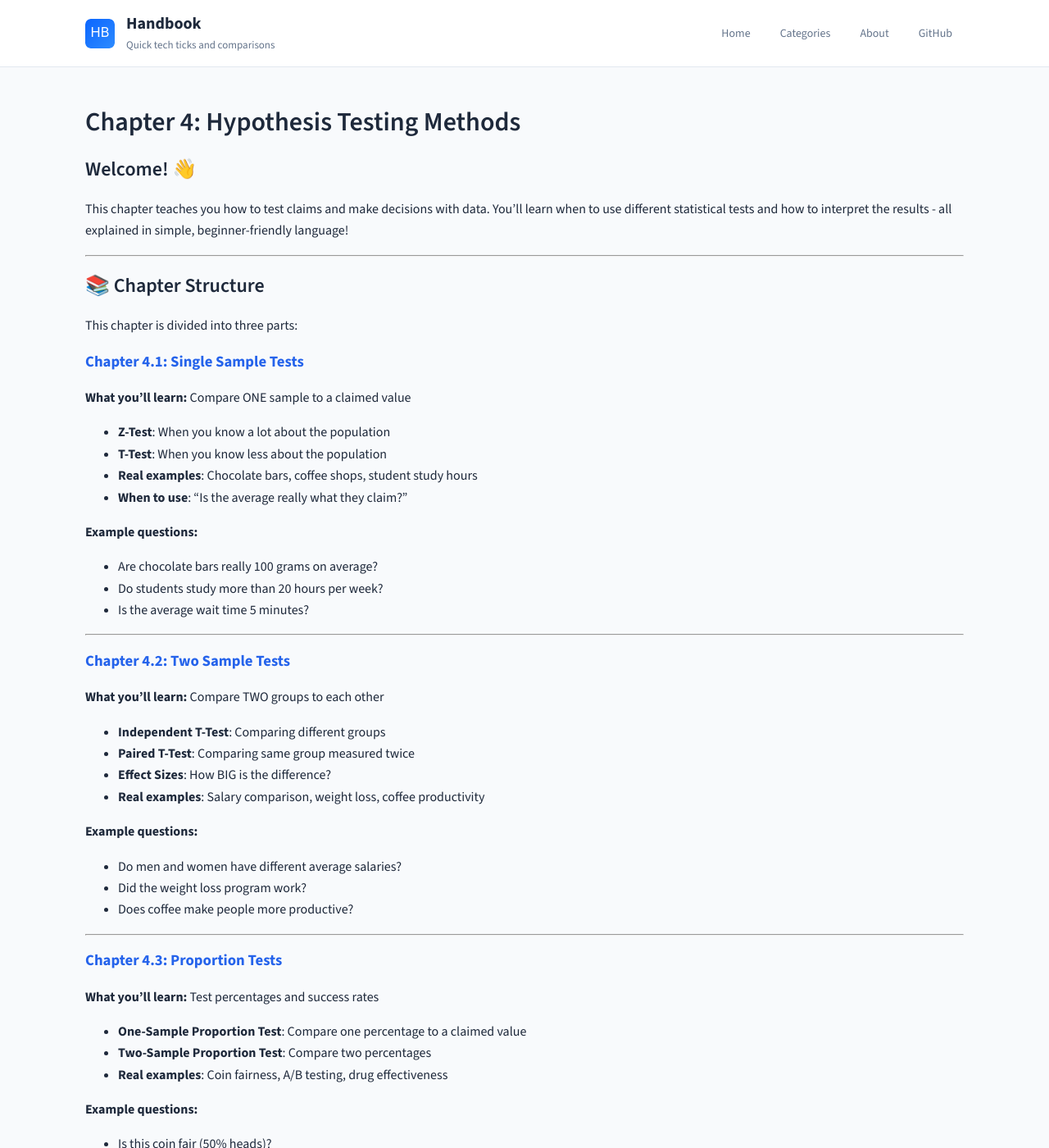
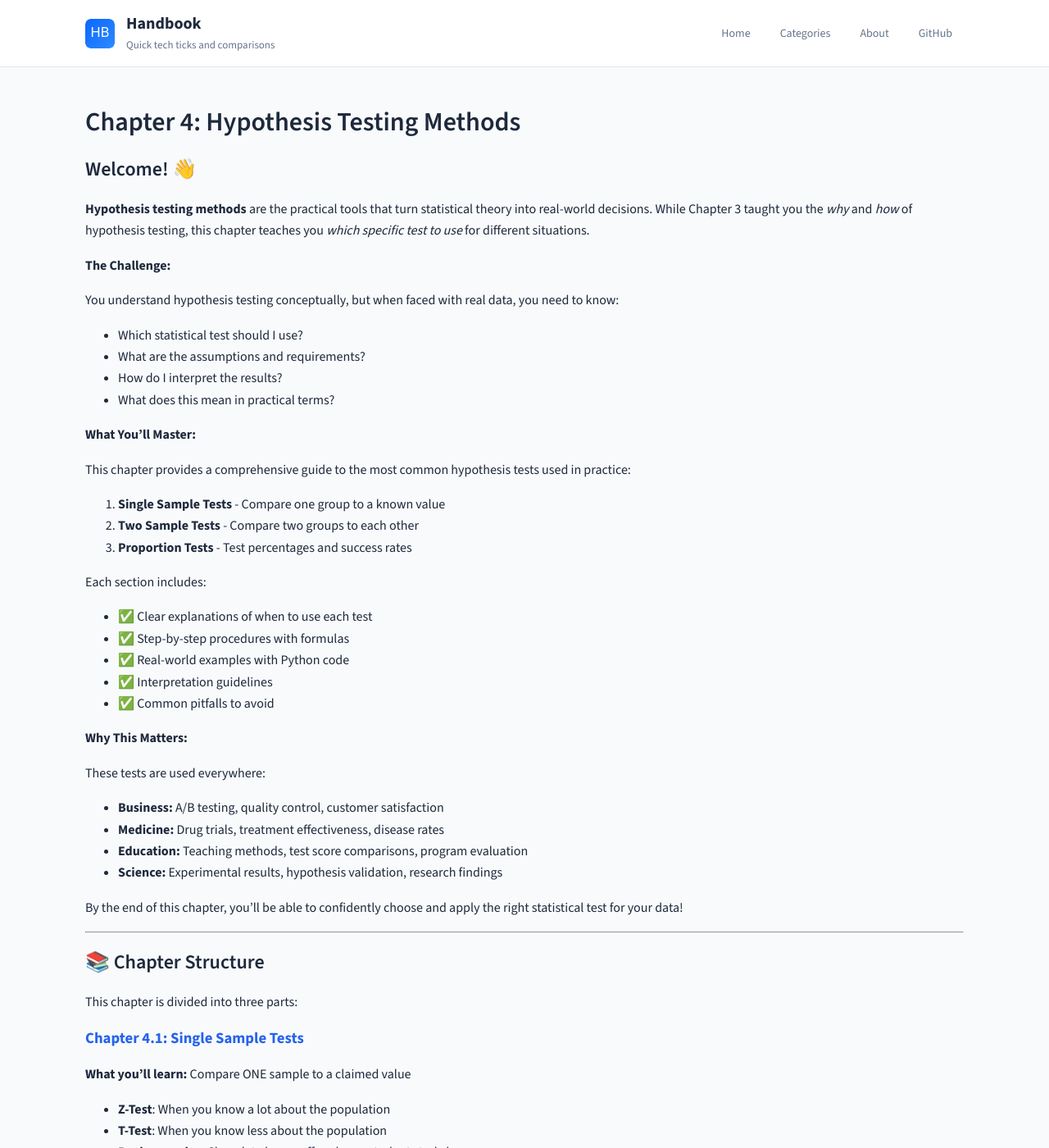
Before and after one commit to rilov/handbook, a Jekyll site: the page built from _topics/Chapter 4 - Hypothesis Testing Methods.md, in a window 1280 px wide and 1400 px high. Shown: the whole window at 82% size. Built offline with Jekyll 4.4.1, drawn with Linux system fonts in a browser that asks for light colours; our own code applies the rules of GitHub Pages for plain Markdown files.

Commit message:
Enhance Chapter 4 introduction with detailed explanation of hypothesis testing methods

```diff
--- a/_topics/Chapter 4 - Hypothesis Testing Methods.md
+++ b/_topics/Chapter 4 - Hypothesis Testing Methods.md
@@ -15,7 +15,40 @@ summary: "Comprehensive guide to statistical hypothesis testing methods - single
 
 ## Welcome! 👋
 
-This chapter teaches you how to test claims and make decisions with data. You'll learn when to use different statistical tests and how to interpret the results - all explained in simple, beginner-friendly language!
+**Hypothesis testing methods** are the practical tools that turn statistical theory into real-world decisions. While Chapter 3 taught you the *why* and *how* of hypothesis testing, this chapter teaches you *which specific test to use* for different situations.
+
+**The Challenge:**
+
+You understand hypothesis testing conceptually, but when faced with real data, you need to know:
+- Which statistical test should I use?
+- What are the assumptions and requirements?
+- How do I interpret the results?
+- What does this mean in practical terms?
+
+**What You'll Master:**
+
+This chapter provides a comprehensive guide to the most common hypothesis tests used in practice:
+
+1. **Single Sample Tests** - Compare one group to a known value
+2. **Two Sample Tests** - Compare two groups to each other
+3. **Proportion Tests** - Test percentages and success rates
+
+Each section includes:
+- ✅ Clear explanations of when to use each test
+- ✅ Step-by-step procedures with formulas
+- ✅ Real-world examples with Python code
+- ✅ Interpretation guidelines
+- ✅ Common pitfalls to avoid
+
+**Why This Matters:**
+
+These tests are used everywhere:
+- **Business:** A/B testing, quality control, customer satisfaction
+- **Medicine:** Drug trials, treatment effectiveness, disease rates
+- **Education:** Teaching methods, test score comparisons, program evaluation
+- **Science:** Experimental results, hypothesis validation, research findings
+
+By the end of this chapter, you'll be able to confidently choose and apply the right statistical test for your data!
 
 ---
 
```
